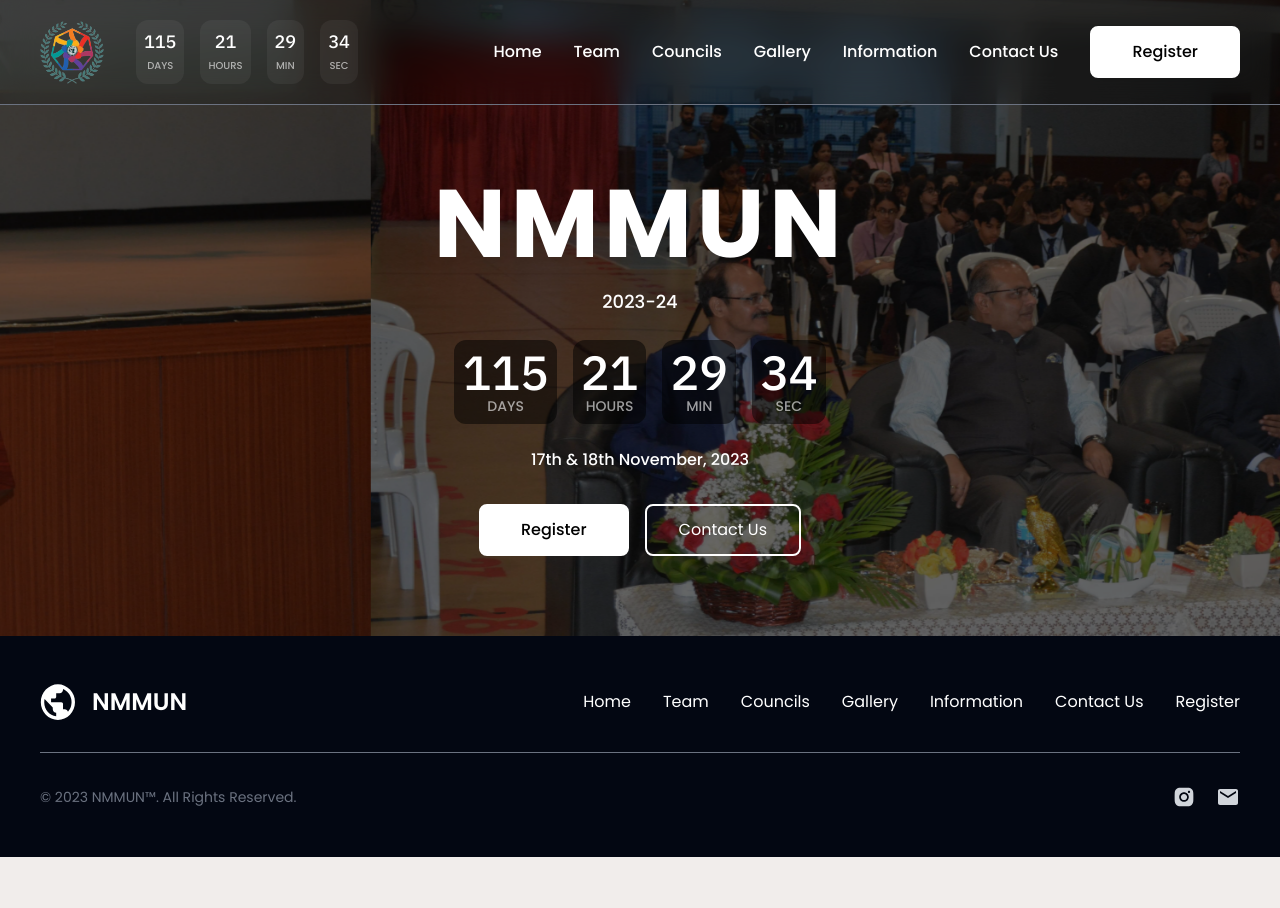
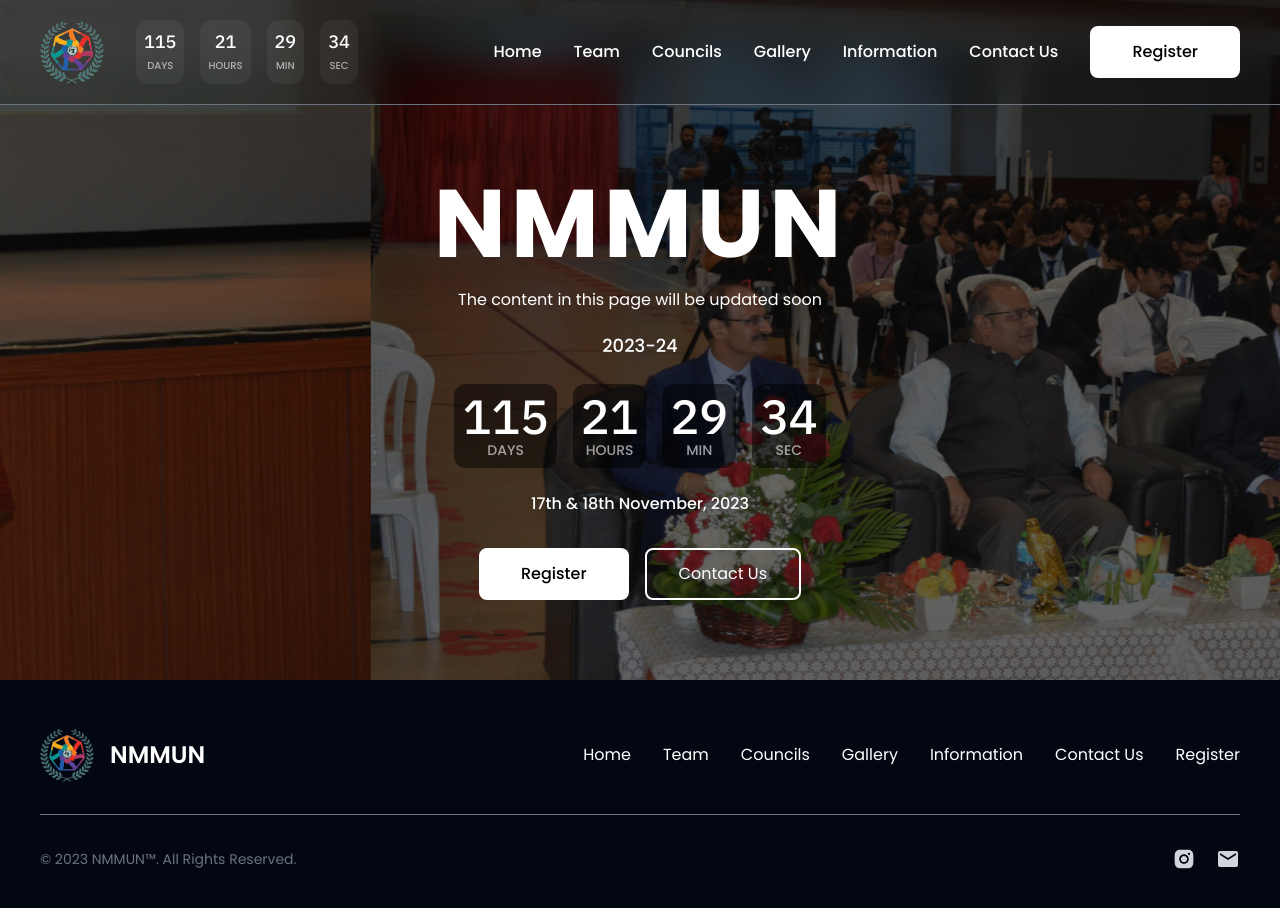
Before and after one commit to yuvi0110/nmmun, a Next.js app: page / in a window 1280 px wide. Shown: the top 908 px of the page. Before the commit the page ends 857 px from the top, so only its background shows below. Built offline with nearby package versions, Linux system fonts and the light colour scheme.

Commit message:
im fuking stuck

```diff
--- a/components/content/cta.tsx
+++ b/components/content/cta.tsx
@@ -27,7 +27,6 @@
 	noAnimation?: boolean;
 	type?: "button" | "submit";
 }) => {
-	console.log(darkMode)
 	return (
 		<motion.div
 			className={`w-full flex justify-center ${className}`}
--- a/components/content/hero.tsx
+++ b/components/content/hero.tsx
@@ -59,7 +59,7 @@
 			</motion.h1>
 
 			<motion.p
-				className="text-center relative z-10 mt-4 px-4"
+				className="text-center relative z-10 mt-4 px-4 mb-5"
 				variants={inViewVariants}
 				initial="fromDown"
 				animate={(!whileInView && "visible") || ""}
--- a/components/navigation/footer.tsx
+++ b/components/navigation/footer.tsx
@@ -4,6 +4,7 @@
 import { MdEmail } from "react-icons/md";
 import { navLinks } from "@/config/links";
 import { v4 as generateKey } from "uuid";
+import { Logo } from "..";
 
 function Footer({ className }: { className?: string }) {
 	return (
@@ -11,18 +12,7 @@
 			<div className="w-full max-w-screen-xl mx-auto">
 				<div className="sm:flex sm:items-center sm:justify-between">
 					<Link href="/" className="flex items-center mb-4 sm:mb-0">
-						<svg
-							width="36"
-							height="36"
-							viewBox="0 0 57 59"
-							fill="none"
-							xmlns="http://www.w3.org/2000/svg"
-						>
-							<path
-								d="M44.8533 45.443C44.1253 43.1097 42.0253 41.3889 39.5333 41.3889H36.7333V32.6389C36.7333 31.8653 36.4383 31.1235 35.9132 30.5765C35.3881 30.0295 34.6759 29.7222 33.9333 29.7222H17.1333V23.8889H22.7333C23.4759 23.8889 24.1881 23.5816 24.7132 23.0346C25.2383 22.4876 25.5333 21.7458 25.5333 20.9722V15.1389H31.1333C32.6186 15.1389 34.0429 14.5243 35.0931 13.4303C36.1433 12.3364 36.7333 10.8526 36.7333 9.30554V8.10971C40.0835 9.51661 43.0564 11.7482 45.3977 14.6134C47.739 17.4786 49.379 20.8921 50.1771 24.5618C50.9753 28.2314 50.9079 32.0479 49.9807 35.6845C49.0535 39.3211 47.2942 42.6694 44.8533 45.443ZM25.5333 52.8514C14.4733 51.4222 5.93334 41.6222 5.93334 29.7222C5.93334 27.9139 6.15734 26.1639 6.52134 24.5014L19.9333 38.4722V41.3889C19.9333 42.936 20.5233 44.4197 21.5735 45.5137C22.6237 46.6076 24.0481 47.2222 25.5333 47.2222M28.3333 0.555542C24.6563 0.555542 21.0153 1.30996 17.6182 2.77572C14.2211 4.24148 11.1344 6.38989 8.53435 9.09826C3.28333 14.5681 0.333344 21.9867 0.333344 29.7222C0.333344 37.4577 3.28333 44.8763 8.53435 50.3462C11.1344 53.0545 14.2211 55.2029 17.6182 56.6687C21.0153 58.1345 24.6563 58.8889 28.3333 58.8889C35.7594 58.8889 42.8813 55.816 48.1323 50.3462C53.3834 44.8763 56.3333 37.4577 56.3333 29.7222C56.3333 25.892 55.6091 22.0993 54.202 18.5606C52.7948 15.0219 50.7324 11.8066 48.1323 9.09826C45.5323 6.38989 42.4456 4.24148 39.0485 2.77572C35.6514 1.30996 32.0104 0.555542 28.3333 0.555542Z"
-								fill="#fff"
-							/>
-						</svg>
+						<Logo h={54} w={54} />
 
 						<span className="self-center text-2xl font-semibold whitespace-nowrap text-white ml-4">
 							NMMUN
--- a/pages/contact.tsx
+++ b/pages/contact.tsx
@@ -96,7 +96,7 @@
 								<input
 									type="text"
 									id="name"
-									className="shadow-sm text-lg focus:ring-primary-500 focus:border-primary-500 block w-full p-2.5 bg-[#e3e4e4] border-gray-500 border-b placeholder-gray-500 text-black focus:ring-primary-500 focus:border-primary-500 shadow-sm-light"
+									className="shadow-sm text-base focus:ring-primary-500 focus:border-primary-500 block w-full p-2.5 bg-[#e3e4e4] border-gray-500 border-b placeholder-gray-500 text-black focus:ring-primary-500 focus:border-primary-500 shadow-sm-light"
 									placeholder="e.g. John Doe"
 									required
 									value={name}
@@ -122,7 +122,7 @@
 								<input
 									type="email"
 									id="email"
-									className="shadow-sm text-lg focus:ring-primary-500 focus:border-primary-500 block w-full p-2.5 bg-[#e3e4e4] border-gray-500 border-b placeholder-gray-500 text-black focus:ring-primary-500 focus:border-primary-500 shadow-sm-light"
+									className="shadow-sm text-base focus:ring-primary-500 focus:border-primary-500 block w-full p-2.5 bg-[#e3e4e4] border-gray-500 border-b placeholder-gray-500 text-black focus:ring-primary-500 focus:border-primary-500 shadow-sm-light"
 									placeholder="e.g. example@website.com"
 									required
 									value={email}
@@ -148,7 +148,7 @@
 								<input
 									type="text"
 									id="subject"
-									className="shadow-sm text-lg focus:ring-primary-500 focus:border-primary-500 block w-full p-2.5 bg-[#e3e4e4] border-gray-500 border-b placeholder-gray-500 text-black focus:ring-primary-500 focus:border-primary-500 shadow-sm-light"
+									className="shadow-sm text-base focus:ring-primary-500 focus:border-primary-500 block w-full p-2.5 bg-[#e3e4e4] border-gray-500 border-b placeholder-gray-500 text-black focus:ring-primary-500 focus:border-primary-500 shadow-sm-light"
 									placeholder="Let us know how we can help you"
 									required
 									value={subject}
@@ -175,7 +175,7 @@
 								<textarea
 									id="message"
 									rows={4}
-									className="shadow-sm text-lg focus:ring-primary-500 focus:border-primary-500 block w-full p-2.5 bg-[#e3e4e4] border-gray-500 border-b placeholder-gray-500 text-black focus:ring-primary-500 focus:border-primary-500 shadow-sm-light"
+									className="shadow-sm text-base focus:ring-primary-500 focus:border-primary-500 block w-full p-2.5 bg-[#e3e4e4] border-gray-500 border-b placeholder-gray-500 text-black focus:ring-primary-500 focus:border-primary-500 shadow-sm-light"
 									placeholder="Leave a message..."
 									required
 									value={message}
--- a/pages/index.tsx
+++ b/pages/index.tsx
@@ -19,7 +19,7 @@
 				src="/hero-home-1.jpg"
 				alt="NMMUN preview images of NMMUN'22"
 				title="NMMUN"
-				// desc="The content in this page will be updated soon"
+				desc="The content in this page will be updated soon"
 				showCTA
 				showTimer
 				showYear
```
